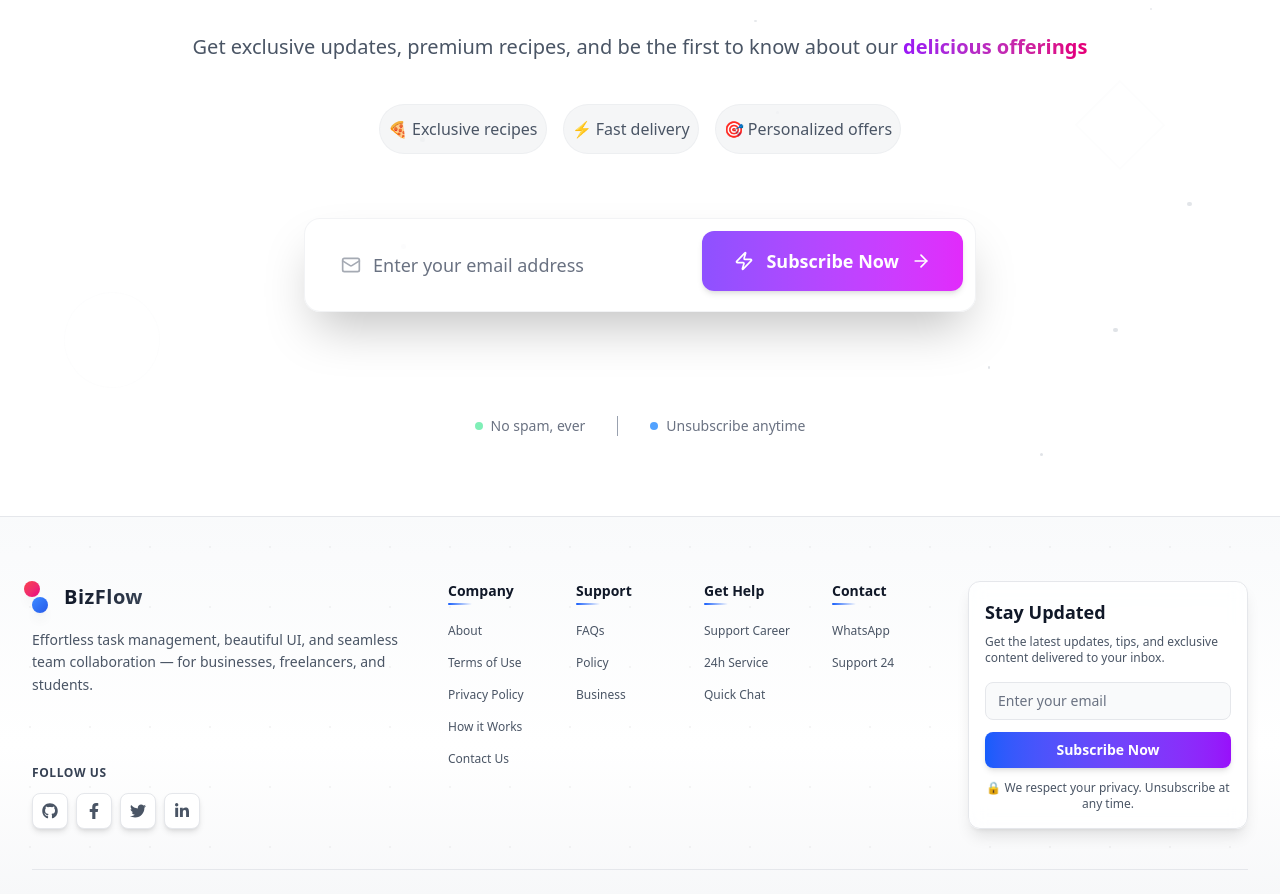
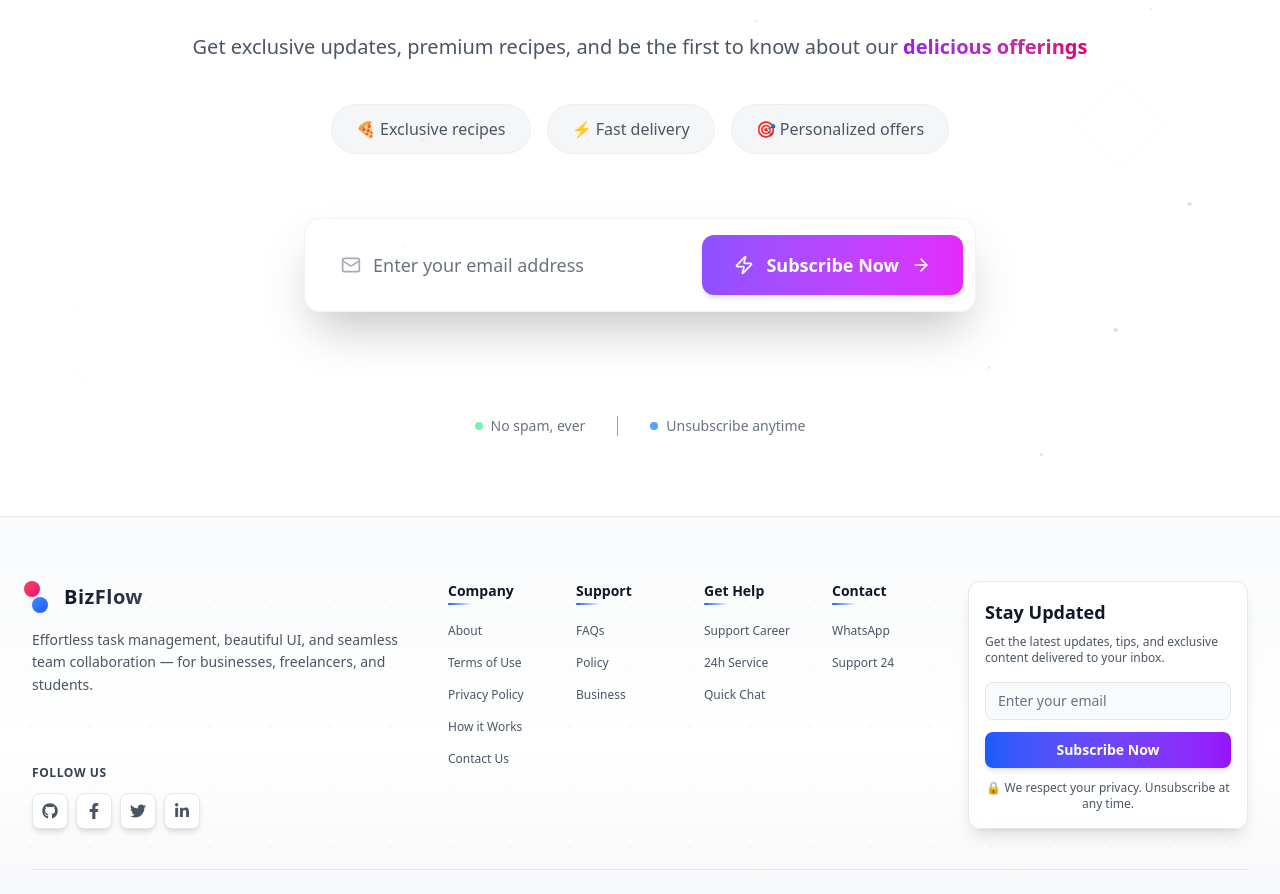
Before and after one commit to kanishka-commits/BizFlow, a React (Vite) app: page / in a window 1280 px wide. Shown: the part 7569-8463 px from the top of the page. Built offline with nearby package versions, Linux system fonts and the light colour scheme.

Commit message:
fix: correct UI issues on Home page (badge padding, social icon bg color, subscribe alignment, cursor pointer)

```diff
--- a/src/components/Footer.jsx
+++ b/src/components/Footer.jsx
@@ -167,25 +167,25 @@ const Footer = () => {
     {
       href: "https://github.com/adityadomle",
       icon: <FaGithub className="w-4 h-4" />,
-      hover: "hover:bg-gray-800 hover:text-white hover:scale-110",
+      hover: "hover:bg-gradient-to-r from-blue-600 to-blue-500 hover:text-white hover:scale-110",
       name: "GitHub",
     },
     {
       href: "#",
       icon: <FaFacebookF className="w-4 h-4" />,
-      hover: "hover:bg-blue-600 hover:text-white hover:scale-110",
+      hover: "hover:bg-gradient-to-r from-blue-600 to-blue-500 hover:text-white hover:scale-110",
       name: "Facebook",
     },
     {
       href: "https://x.com/domleaditya",
       icon: <FaTwitter className="w-4 h-4" />,
-      hover: "hover:bg-sky-500 hover:text-white hover:scale-110",
+      hover: "hover:bg-gradient-to-r from-blue-600 to-blue-500 hover:text-white hover:scale-110",
       name: "Twitter",
     },
     {
       href: "https://www.linkedin.com/in/adityadomle",
       icon: <FaLinkedinIn className="w-4 h-4" />,
-      hover: "hover:bg-blue-700 hover:text-white hover:scale-110",
+      hover: "hover:bg-gradient-to-r from-blue-600 to-blue-500 hover:text-white hover:scale-110",
       name: "LinkedIn",
     },
   ];
@@ -383,7 +383,7 @@ const Footer = () => {
                     className={`w-full py-2 rounded-lg text-sm font-semibold transition-all duration-200 transform hover:text-gray-300 hover:scale-[1.02] active:scale-[0.98] focus:outline-none focus:ring-2 focus:ring-blue-500 focus:ring-offset-1 ${
                       isSubmitting
                         ? "bg-gray-400 cursor-not-allowed text-gray-600"
-                        : "bg-gradient-to-r from-blue-600 to-purple-600 hover:from-blue-700 hover:to-purple-700 text-white shadow-md hover:shadow-lg"
+                        : "bg-gradient-to-r from-blue-600 to-purple-600 hover:from-blue-700 hover:to-purple-700 text-white shadow-md hover:shadow-lg cursor-pointer"
                     } ${
                       isDarkMode
                         ? "focus:ring-offset-gray-800"
--- a/src/components/NewsletterSection.jsx
+++ b/src/components/NewsletterSection.jsx
@@ -124,7 +124,7 @@ const NewsletterSection = () => {
           {/* Features list */}
           <div className="flex flex-wrap gap-4 justify-center mb-12">
             {['🍕 Exclusive recipes', '⚡ Fast delivery', '🎯 Personalized offers'].map((feature, index) => (
-              <div key={index} className={`flex items-center gap-2 px-2 py-3 ${isDarkMode ? 'bg-white/5 border-white/10' : 'bg-gray-100/80 border-gray-200/50'} backdrop-blur-sm border rounded-full`}>
+              <div key={index} className={`flex items-center gap-2 px-6 py-3 ${isDarkMode ? 'bg-white/5 border-white/10' : 'bg-gray-100/80 border-gray-200/50'} backdrop-blur-sm border rounded-full`}>
                 <span className={`text-base ${isDarkMode ? 'text-gray-300' : 'text-gray-600'} font-medium`}>{feature}</span>
               </div>
             ))}
@@ -141,7 +141,7 @@ const NewsletterSection = () => {
 
                 {/* Email Form Container */}
                 <div className={`relative ${isDarkMode ? 'bg-white/10 border-white/20' : 'bg-white/90 border-gray-200/50'} backdrop-blur-xl border rounded-2xl p-3 shadow-2xl`}>
-                  <div className="flex flex-col sm:flex-row gap-3">
+                  <div className="flex flex-col sm:items-center sm:flex-row gap-3">
                     {/* Email Input Container */}
                     <div className="relative flex-1">
                       <div className="absolute left-6 top-1/2 transform -translate-y-1/2 pointer-events-none">
@@ -175,7 +175,7 @@ const NewsletterSection = () => {
                       className={`h-[60px] px-8 bg-gradient-to-r from-violet-500 to-fuchsia-500 hover:from-violet-600 hover:to-fuchsia-600
                         rounded-xl text-white text-lg font-semibold
                         flex items-center justify-center gap-3 whitespace-nowrap
-                        transform transition-all duration-200
+                        transform transition-all duration-200 cursor-pointer
                         ${isHovered ? 'scale-105 shadow-lg' : 'shadow-md'}
                         hover:shadow-purple-500/25`}
                     >
```
